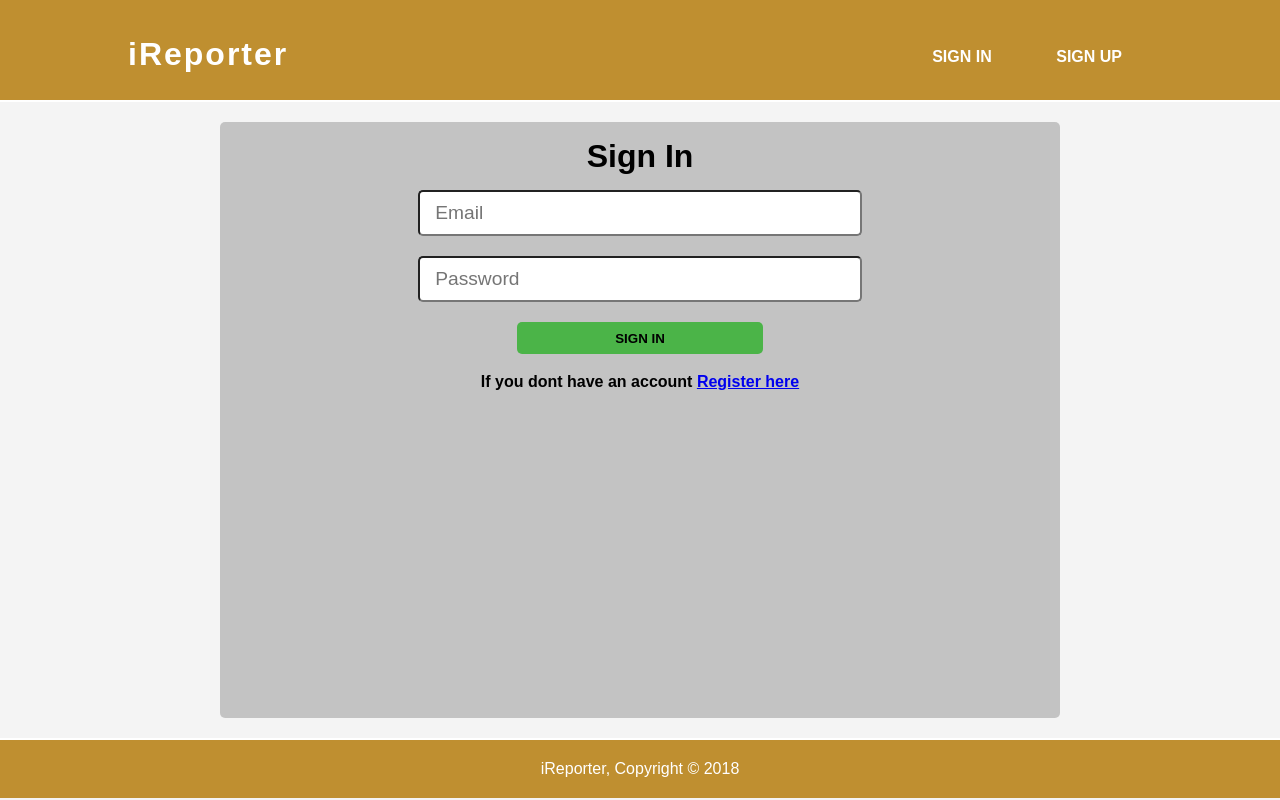
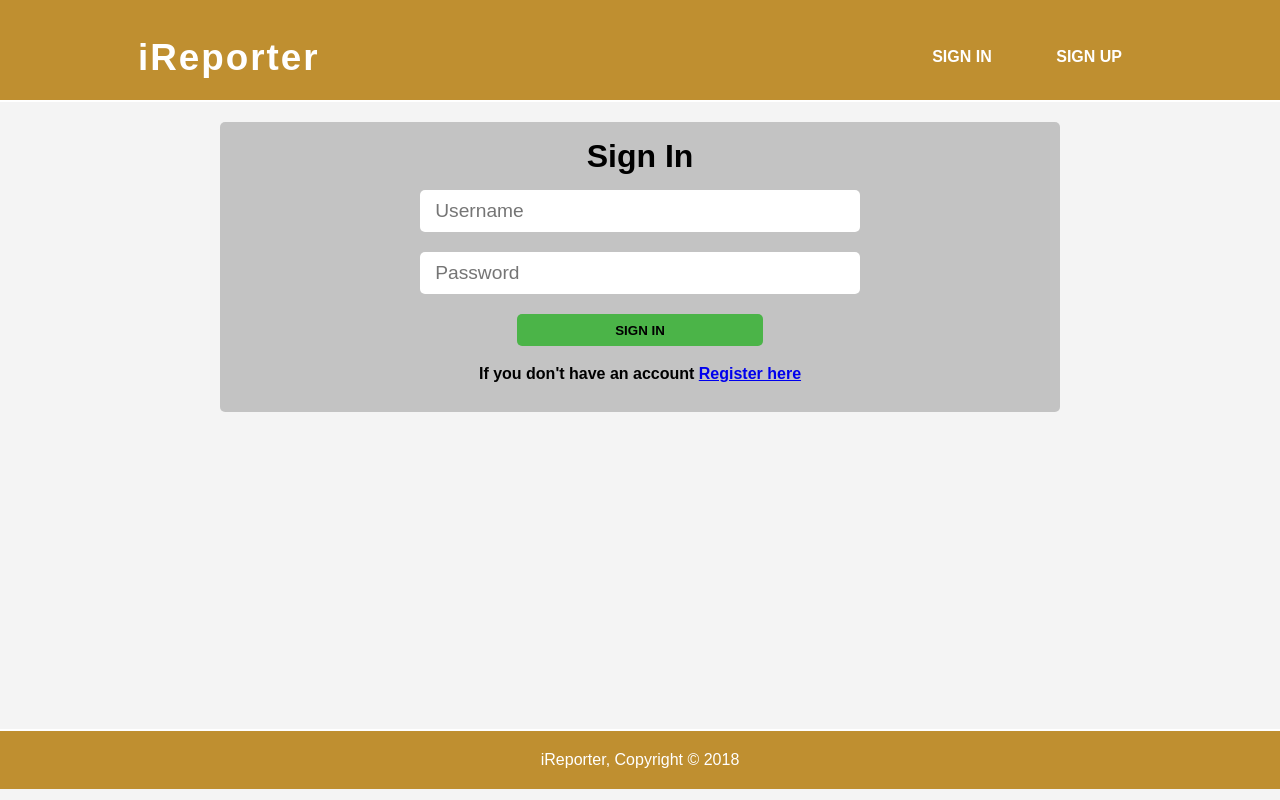
Before and after one commit to sojida/iReporter, a plain HTML site: page UI/sign-in.html in a window 1280 px wide. Drawn offline with Linux system fonts and the light colour scheme.

Commit message:
[finishes #162118940] bug fix on forms and logo

```diff
--- a/UI/css/forms.css
+++ b/UI/css/forms.css
@@ -4,13 +4,15 @@ main{
 }
 
 #form-container-1{
+    height: 607px;
+}
+
+#form-content{
     margin: 20px auto;
-    height: 72vh;
     border-radius: 5px;
     background-color: rgba(0, 0, 0, 0.2);
     width: 80%;
     padding: 10px;
-
 }
 
 #form-container-1 h1,#form-container-1 h4 {
@@ -24,6 +26,7 @@ main{
     margin: 10px;
     border-radius: 5px;
     font-size: 1.2rem;
+    border: none;
 }
 
 .btn2{
@@ -37,4 +40,5 @@ main{
     text-transform: uppercase;
     padding: 0 20px;
     border: none;
+    text-align: center;
 }
--- a/UI/sign-in.html
+++ b/UI/sign-in.html
@@ -16,7 +16,7 @@
     <header>
         <div class="container">
             <div id="logo">
-				<h1>iReporter</h1>
+                <h1><a href="index.html" class="logo-txt">iReporter</a></h1>
             </div>
             <nav>
                 <ul>
@@ -32,14 +32,16 @@
         <div class="container">
 
             <div id="form-container-1">
+                <div id="form-content">
                     <h1>Sign In </h1>
                     <form>
-
-                        <input type="text" name="email" class="inputField" placeholder="Email" required><br>
+                        <input type="text" name="username" class="inputField" placeholder="Username" required><br>
                         <input type="password" name="password" class="inputField" placeholder="Password" required><br>
                         <input type="submit" value="Sign In" class="btn2">
                     </form>
-                        <p><b>If you dont have an account <a href="#">Register here</a></b></p>
+                    <p><b>If you don't have an account <a href="sign-up.html">Register here</a></b></p>
+
+                </div>
             </div>
 
         </div>
```
Also changed, not shown: UI/sign-up.html (+7 -3 lines). Lines whose indentation alone changed are shown as unchanged.
